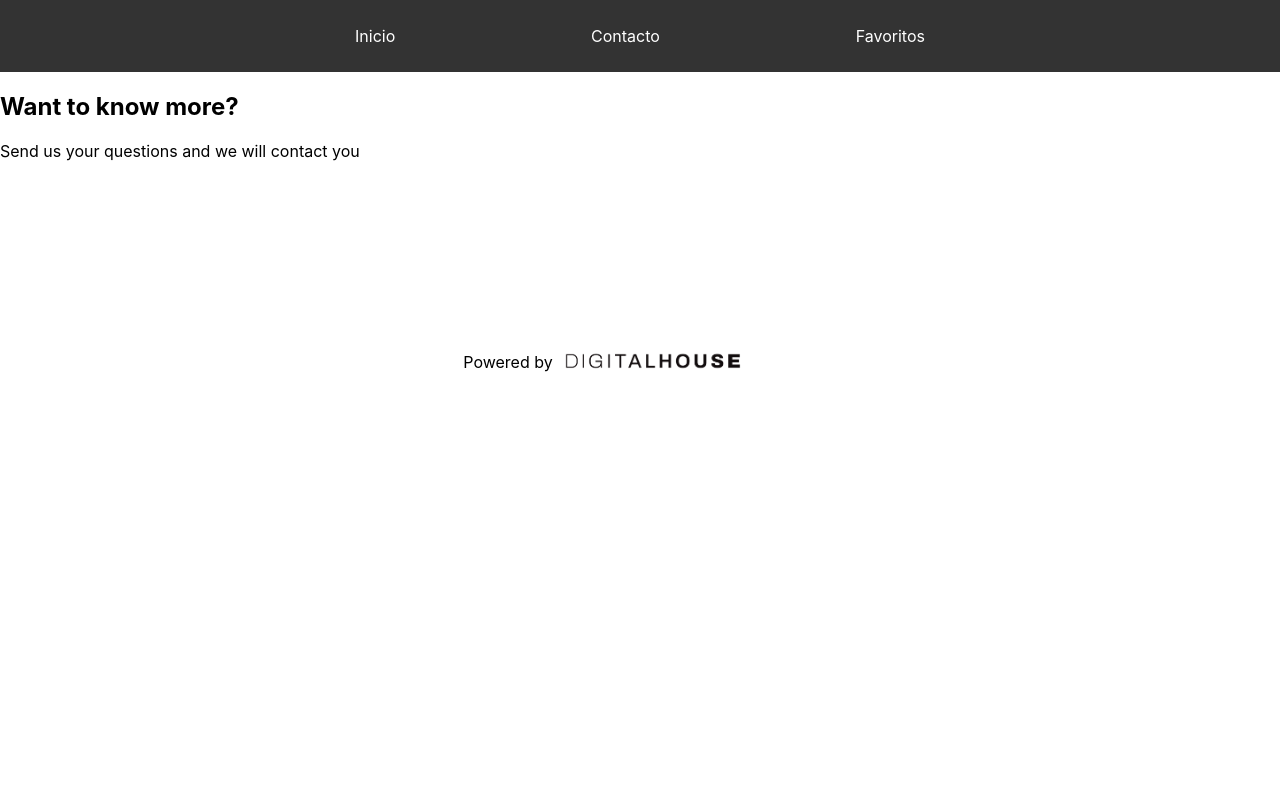
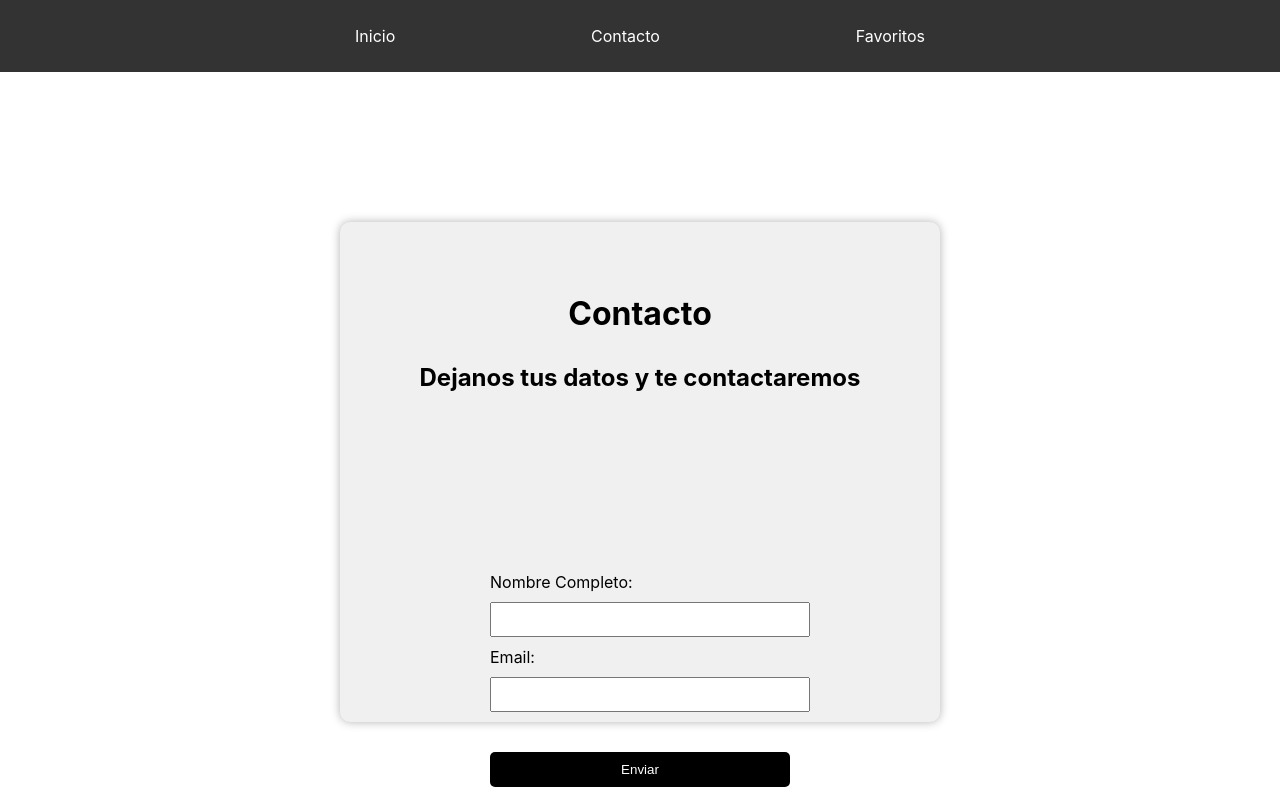
Before and after one commit to mariiasol/ctd-esp-fe3-final-fernandez-figueroa, a React (Create React App) app: page /contacto in a window 1280 px wide. Shown: the top 800 px of the page. Built offline with nearby package versions, Linux system fonts and the light colour scheme.

Commit message:
form contacto

```diff
--- /dev/null
+++ b/src/Routes/Contact.css
@@ -0,0 +1,63 @@
+.container {
+    display: flex;
+    justify-content: center;
+    align-items: center;
+    min-height: 100vh;
+  }
+
+  .form-container {
+    background-color: #f0f0f0;
+    padding: 50px;
+    border-radius: 10px;
+    text-align: center;
+    box-shadow: 0px 0px 10px 0px rgba(0, 0, 0, 0.3);
+    width: 90%; /* Aumenta el ancho del contenedor */
+    max-width: 500px; /* Establece un ancho máximo */
+    margin: auto; /* Centra horizontalmente */
+  }
+
+  /* Estilos para errores y éxito */
+  .error {
+    color: red;
+  }
+
+  .success {
+    color: green;
+  }
+
+  .form-container h1, .form-container h2 {
+    margin-bottom: 30px; /* Reduzco el espacio entre los títulos y el formulario */
+  }
+
+  .form-container h2 {
+    margin-bottom: 180px; /* Agrega espacio entre el subtitulo 2 y los campos a rellenar */
+  }
+
+  .form-container label {
+    display: block; /* Coloca los labels en bloques para alinearlos correctamente */
+    text-align: left; /* Alinea el texto a la izquierda */
+    margin-bottom: 10px; /* Agrega espacio entre los labels y los inputs */
+  }
+
+  .form-container input {
+    width: 100%; /* Los inputs ocuparán todo el ancho disponible */
+    padding: 8px; /* Espaciado interno */
+    margin-bottom: 10px; /* Agrega espacio entre los inputs */
+  }
+
+  /* Estilo para el botón de enviar */
+  .form-container button {
+    background-color: black;
+    color: white;
+    border: none;
+    padding: 10px 20px;
+    border-radius: 5px;
+    cursor: pointer;
+    margin-top: 10%;
+    margin-bottom: 40%;
+  }
+
+  /* Estilo para el botón de enviar al pasar el cursor */
+  .form-container button:hover {
+    background-color: #333; /* Cambia el color al pasar el cursor */
+  }
--- a/src/Routes/Contact.jsx
+++ b/src/Routes/Contact.jsx
@@ -1,16 +1,83 @@
-import React from 'react'
-import Form from '../Components/Form'
+import React, { useState } from 'react';
+import './Contact.css';
 
-//Este componente debera ser estilado como "dark" o "light" dependiendo del theme del Context
+const Contacto = () => {
+  const [formData, setFormData] = useState({
+    fullName: '',
+    email: '',
+  });
 
-const Contact = () => {
+  const [errors, setErrors] = useState({});
+  const [successMessage, setSuccessMessage] = useState('');
+
+  const handleInputChange = (e) => {
+    const { name, value } = e.target;
+    setFormData({
+      ...formData,
+      [name]: value,
+    });
+  };
+
+  const validateForm = () => {
+    const newErrors = {};
+
+    if (formData.fullName.length < 6) {
+      newErrors.fullName = 'El nombre completo debe tener al menos 6 caracteres';
+    }
+
+    const emailPattern = /^[^\s@]+@[^\s@]+\.[^\s@]+$/;
+    if (!emailPattern.test(formData.email)) {
+      newErrors.email = 'El formato del correo electrónico no es válido';
+    }
+
+    setErrors(newErrors);
+    return Object.keys(newErrors).length === 0;
+  };
+
+  const handleSubmit = (e) => {
+    e.preventDefault();
+
+    if (validateForm()) {
+      const { fullName } = formData;
+      setSuccessMessage(`Gracias ${fullName}, te contactaremos cuanto antes vía email.`);
+    }
+  };
+
   return (
-    <div>
-      <h2>Want to know more?</h2>
-      <p>Send us your questions and we will contact you</p>
-      <Form/>
+    <div className="container">
+      <div className="form-container">
+        <h1>Contacto</h1>
+        <h2>Dejanos tus datos y te contactaremos</h2>
+        {successMessage ? (
+          <p className="success">{successMessage}</p>
+        ) : (
+          <form onSubmit={handleSubmit}>
+            <div>
+              <label>Nombre Completo:</label>
+              <input
+                type="text"
+                name="fullName"
+                value={formData.fullName}
+                onChange={handleInputChange}
+              />
+              <span className="error">{errors.fullName}</span>
+            </div>
+            <div>
+              <label>Email:</label>
+              <input
+                type="text"
+                name="email"
+                value={formData.email}
+                onChange={handleInputChange}
+              />
+              <span className="error">{errors.email}</span>
+            </div>
+            <button type="submit">Enviar</button>
+          </form>
+        )}
+      </div>
     </div>
-  )
-}
+  );
+};
 
-export default Contact
+export default Contacto;
```
